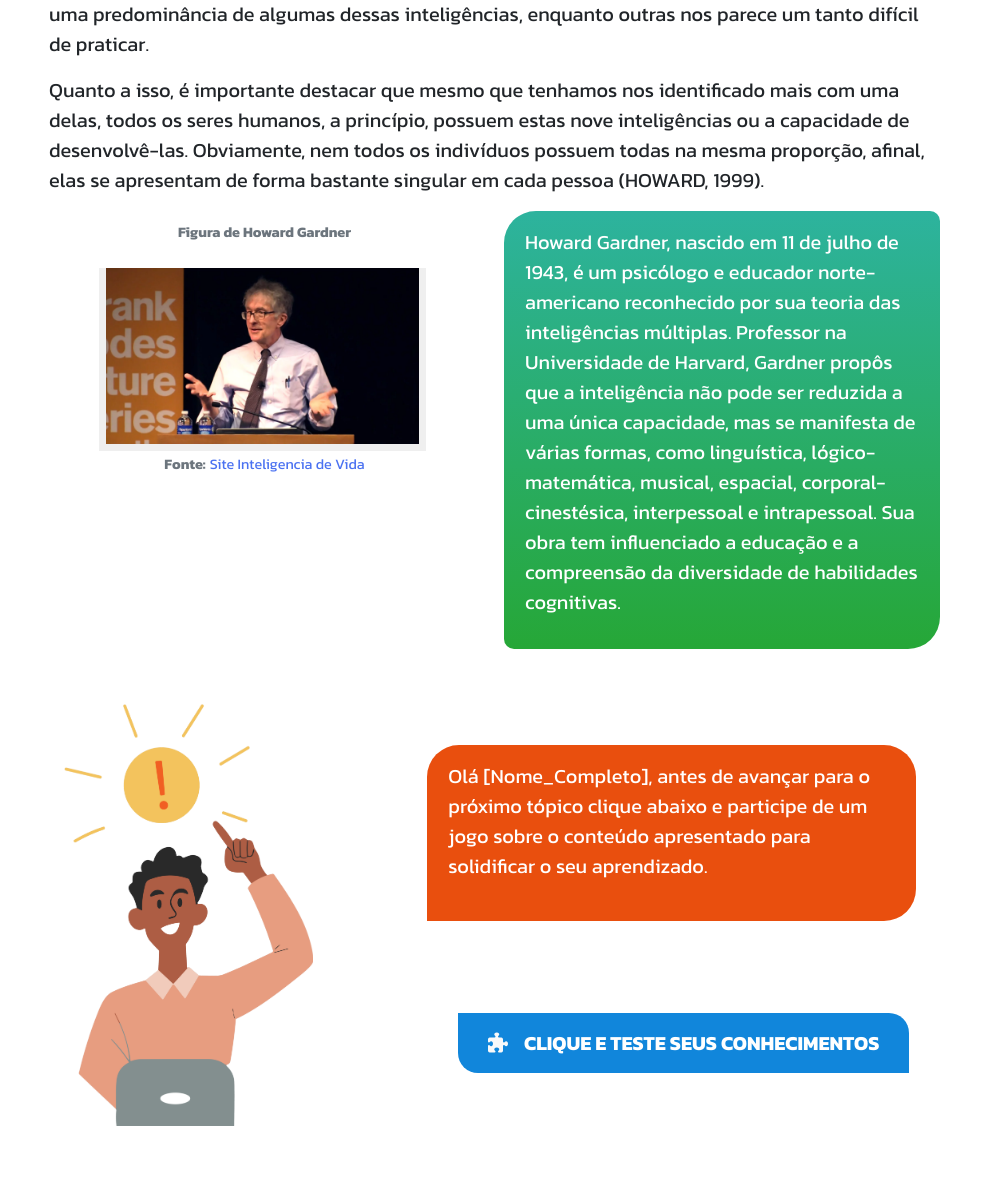
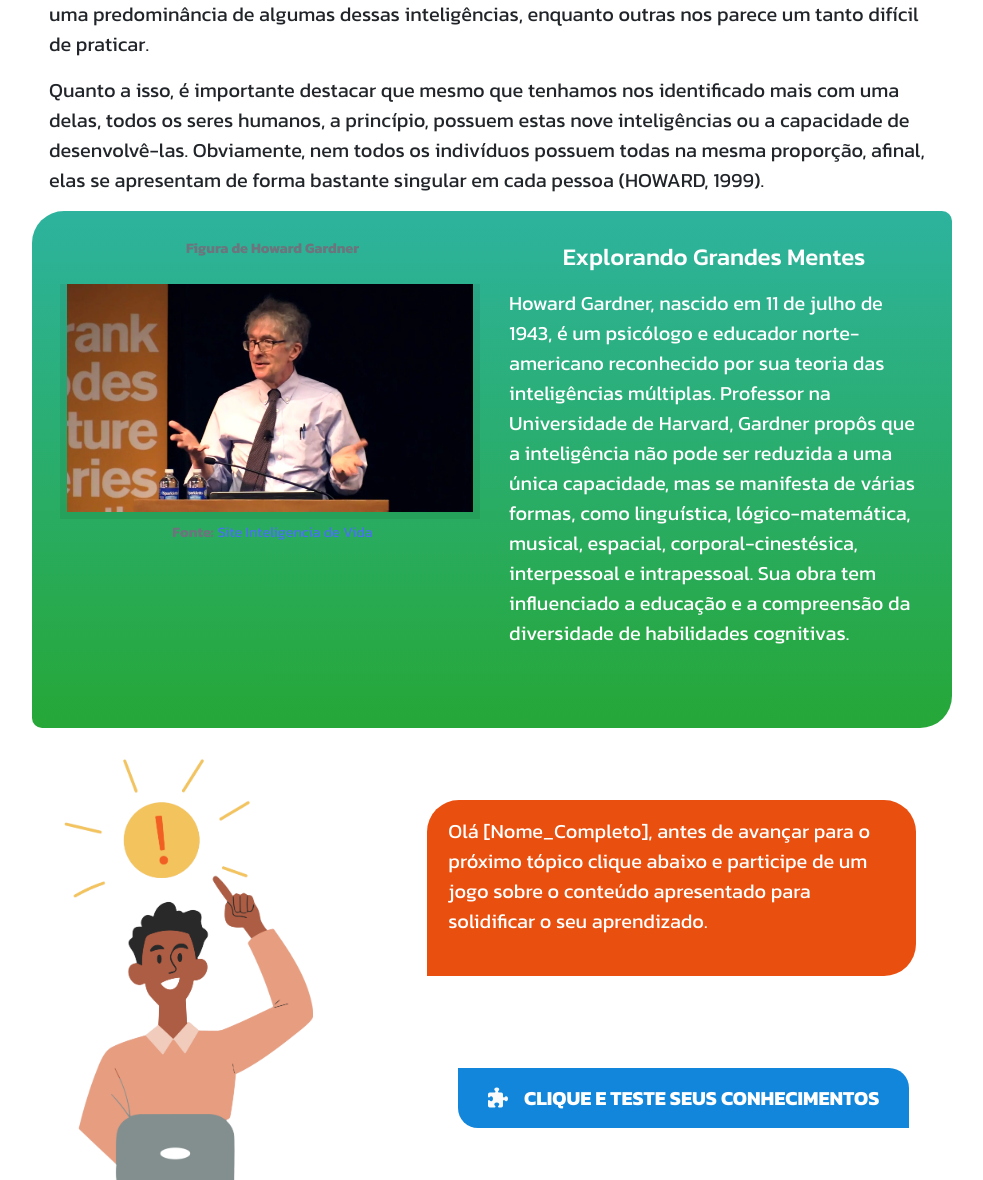
Before and after one commit to davibarbosamarques/InteligenciaEmocional_EGPCE, a PHP site: page /topico01.php in a window 1280 px wide. Shown: the part 1874-3054 px from the top of the page, without its empty margins (244-1227 px from the left). Run offline with PHP 8.4, Linux system fonts and the light colour scheme.

Commit message:
terminei 2.0

```diff
--- a/Modulo01/topico01.php
+++ b/Modulo01/topico01.php
@@ -220,14 +220,14 @@ include('layout/head.php');
                             indivíduos possuem todas na mesma proporção, afinal, elas se apresentam de forma bastante
                             singular em cada pessoa (HOWARD, 1999).</p>
 
-                            <div class="row">
+                            <div class="row destaque mb-4">
                                 <!-- Titulo Figura -->
                                 <div class="text-center col-md-6 img-01 wow animate__zoomIn mb-5">
                                     <p class="TituloFigura FonteMenor text-secondary p-2"><strong>Figura de Howard
                                             Gardner</strong></p>
                                     <div class="zoom">
                                         <a href="gardner" data-bs-toggle="modal" data-bs-target="#gardner">
-                                            <img class="w-75" src="imgs/topico01/gardner.webp"
+                                            <img class="w-100" src="imgs/topico01/gardner.webp"
                                                 alt="Imagem que remete a organização" id="img-1">
                                         </a>
                                     </div>
@@ -238,7 +238,8 @@ include('layout/head.php');
                                 </div>
 
                                 <div class="col-md-6 d-flex align-items-center mb-5">
-                                <div class="destaque wow fadeInRight">
+                                <div class="wow fadeInRight">
+                                <h4 class="mb-3 mt-3 text-center">Explorando Grandes Mentes</h4>
                                     <p class="" data-wow-delay="0.5s">Howard Gardner, nascido em 11 de julho de 1943, é um psicólogo e educador norte-americano reconhecido por sua teoria das inteligências múltiplas. Professor na Universidade de Harvard, Gardner propôs que a inteligência não pode ser reduzida a uma única capacidade, mas se manifesta de várias formas, como linguística, lógico-matemática, musical, espacial, corporal-cinestésica, interpessoal e intrapessoal. Sua obra tem influenciado a educação e a compreensão da diversidade de habilidades cognitivas.</p>
                                 </div>
                             </div>
@@ -258,6 +259,7 @@ include('layout/head.php');
                                     </div>
                                 </div>
                             </div>
+                        </div>
                             <!-- Imagem 01 - End  (Audi)-->
 
                         <div class="tudo">
--- a/Modulo01/topico04.php
+++ b/Modulo01/topico04.php
@@ -196,7 +196,7 @@
                         <!-- Citação com borda verde (esquerda) -->
 
                         <div class="container ">
-                            <div class="row d-flex justify-content-between align-items-center">
+                            <div class="row d-flex justify-content-between align-items-center destaque">
                                 <!-- IMAGEM NO SITE  -->
                                     <div class="text-center img-01 wow animate__zoomIn col-md-6">
                                         <p class="TituloFigura FonteMenor text-secondary p-2"><strong>Figura 1:</strong>
@@ -231,7 +231,8 @@
                                     <!-- Imagem - End-->
 
                                     <div class="col-md-6 d-flex align-items-center mb-5">
-                                <div class="destaque wow fadeInRight">
+                                <div class="wow fadeInRight">
+                                    <h4 class="mb-3 mt-3 text-center">Explorando Grandes Mentes</h4>
                                     <p class="" data-wow-delay="0.5s">Osho, também conhecido como Bhagwan Shree Rajneesh, foi um líder espiritual indiano (1931–1990). Ele enfatizava a meditação, a consciência e a liberdade pessoal. Fundou a comunidade Rajneeshpuram nos EUA na década de 1980, mas enfrentou controvérsias e problemas legais. Sua abordagem única para espiritualidade atraiu seguidores, e seus discursos foram compilados em numerosos livros. Osho faleceu em 1990, mas suas ideias continuam a influenciar a espiritualidade contemporânea.</p>
                                 </div>
                             </div>
--- a/Modulo02/topico02.php
+++ b/Modulo02/topico02.php
@@ -893,7 +893,7 @@
                         </section>
                         <!-- FIM DA CAIXA IMPORTANTE -->
 
-                        <div class="row">
+                        <div class="row destaque">
                                 <!-- IMAGEM NO SITE  -->
 
                                 <div class="text-center col-md-6 img-01">
@@ -926,7 +926,8 @@
                                 <!-- FIM DA IMAGEM NO SITE  -->
 
                                 <div class="col-md-6 d-flex align-items-center">
-                                <div class="destaque wow fadeInRight">
+                                <div class="wow fadeInRight">
+                                <h4 class="mb-3 mt-3 text-center">Explorando Grandes Mentes</h4>
                                     <p class="" data-wow-delay="0.5s">Augusto Cury é uma verdadeira referência quando se trata de conhecimento sobre a mente humana e emoções. Como renomado médico psiquiatra, psiciterapeuta e escritor, suas palestras são aclamadas por proporcionarem uma visão única e profunda do funcionamento da mente e da inteligência emocional.</p>
                                 </div>
                             </div>
```
Also changed, not shown: Modulo02/assets/cssdapagina/style.css (+4 -4 lines).
